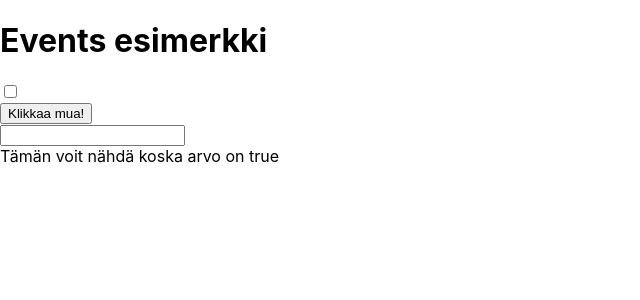
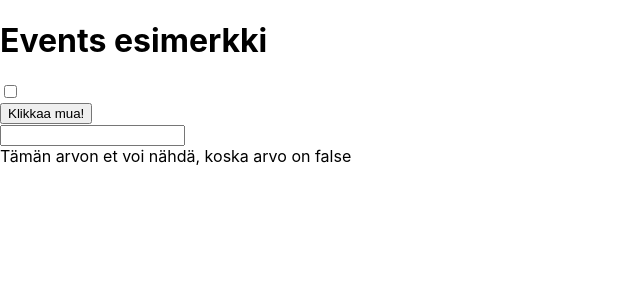
Before and after one commit to andyMcLang/building-applications-with-react-and-aspnet-core, a React (Create React App) app in the folder react-movies/: page / in a window 1280 px wide. Shown: the top 300 px of the page, without its empty margins (0-640 px from the left). Built offline with nearby package versions, Linux system fonts and the light colour scheme.

Commit message:
45. Using the useState React Hook valmis!

```diff
--- a/react-movies/src/Events.tsx
+++ b/react-movies/src/Events.tsx
@@ -1,15 +1,18 @@
-import React from "react";
+import React, { useState } from "react";
+import { setTextRange } from "typescript";
 
 export default function Events() {
-  let voiNahda = true;
+  const [voiNahda, setVoiNahda] = useState(false);
+  const [teksti, setTeksti] = useState("");
 
   function handleCheckboxChanged() {
     // alert("arvo on vaihdettu!");
-    voiNahda = !voiNahda;
+    setVoiNahda(!voiNahda);
   }
 
   function handleKeyUp(e: React.KeyboardEvent<HTMLInputElement>) {
     console.log(e.currentTarget.value);
+    setTeksti(e.currentTarget.value);
   }
 
   return (
@@ -33,6 +36,8 @@ export default function Events() {
         <input type="text" onKeyUp={(e) => handleKeyUp(e)} />
       </div>
 
+      <div>{teksti}</div>
+
       {voiNahda ? (
         <div>Tämän voit nähdä koska arvo on true</div>
       ) : (
```
Also changed, not shown: react-movies/src/index.tsx (+7 -5 lines).
